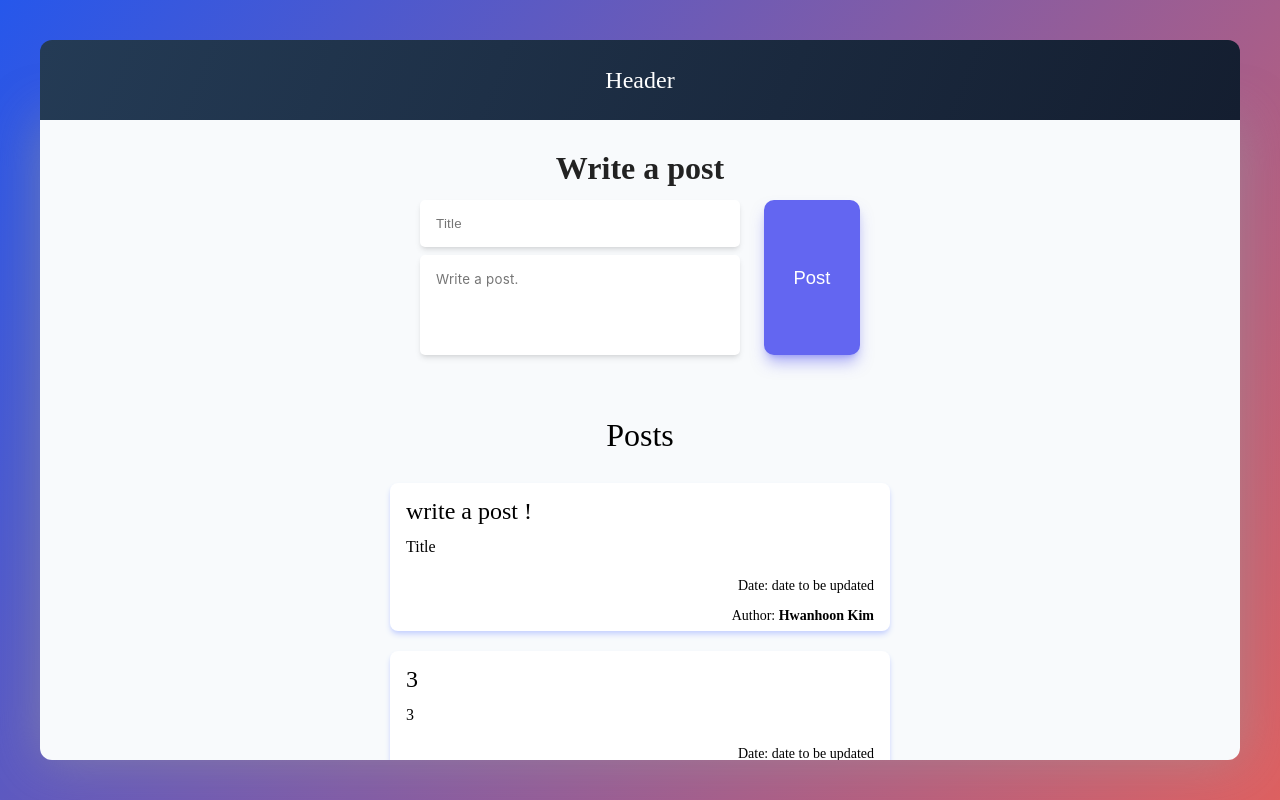
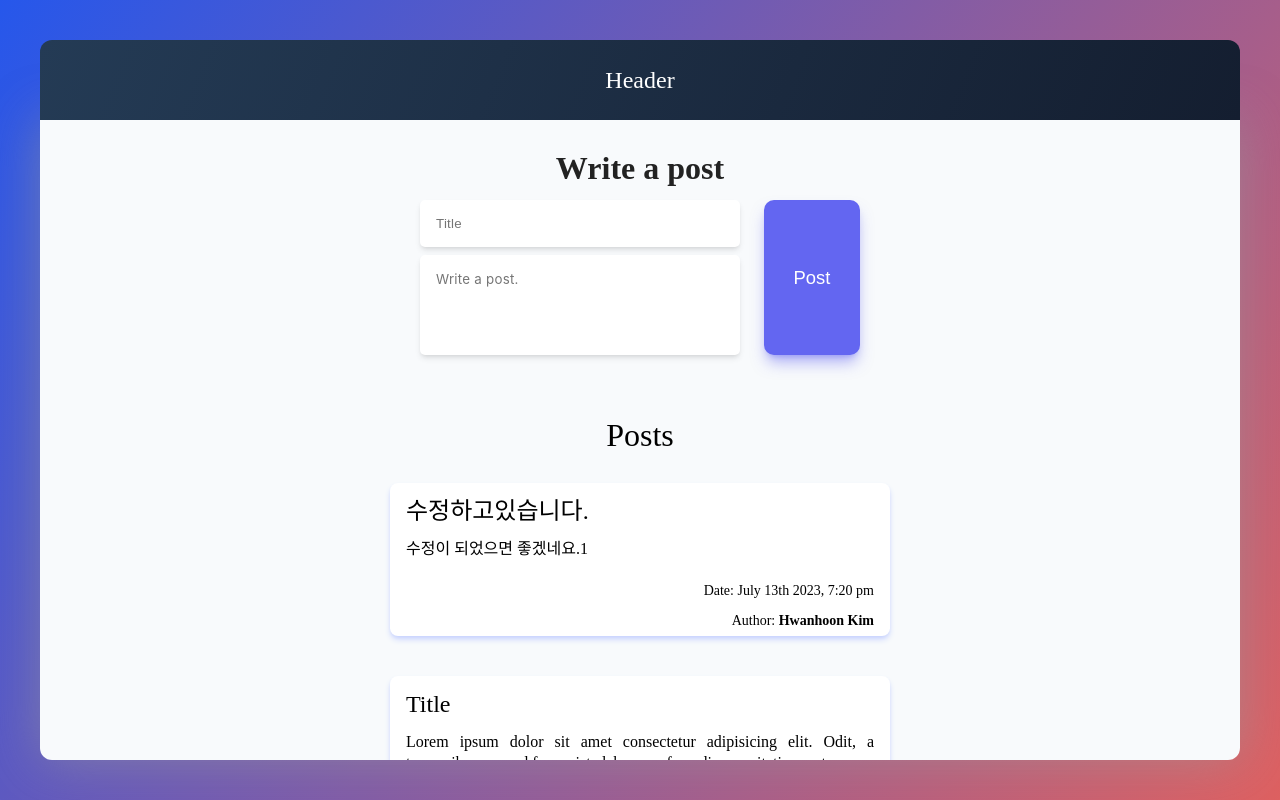
Before and after one commit to kimhwanhoon/react_lv4_assignment, a React (Create React App) app: page / in a window 1280 px wide. Built offline with nearby package versions, Linux system fonts and the light colour scheme; data requests are answered from the project's data file.

Commit message:
beta done

```diff
--- a/db.json
+++ b/db.json
@@ -2,66 +2,17 @@
   "posts": [
     {
       "author": "Hwanhoon Kim",
-      "content": "Title",
-      "date": "date to be updated",
-      "title": "write a post !",
+      "content": "수정이 되었으면 좋겠네요.1",
+      "date": "July 13th 2023, 7:20 pm",
+      "title": "수정하고있습니다.",
       "id": 1
     },
     {
       "author": "Hwanhoon Kim",
-      "content": "3",
-      "date": "date to be updated",
-      "title": "3",
-      "id": 3
-    },
-    {
-      "author": "Hwanhoon Kim",
-      "content": "2",
-      "date": "date to be updated",
-      "title": "2",
+      "content": "Lorem ipsum dolor sit amet consectetur adipisicing elit. Odit, a temporibus esse ad facere iste labore perferendis exercitationem tempora sapiente fuga voluptatem quod quis minima, totam deleniti velit vitae ipsam?Lorem ipsum dolor sit amet consectetur adipisicing elit. Odit, a temporibus esse ad facere iste labore perferendis exercitationem tempora sapiente fuga voluptatem quod quis Lorem ipsum dolor sit amet consectetur adipisicing elit. Odit, a temporibus esse ad facere iste labore perferendis exercitationem tempora sapiente fuga voluptatem quod quis minima, totam deleniti velit vitae ipsam?Lorem ipsum dolor sit amet consectetur adipisicing elit. Odit, a temporibus esse ad facere iste labore perferendis exercitationem tempora sapiente fuga voluptatem quod quis minima, totam deleniti velit vitae ipsam?Lorem ipsum dolor sit amet consectetur adipisicing elit. Odit, a temporibus esse ad facere iste labore perferendis exercitationem tempora sapiente fuga voluptatem quod quis minima, totam deleniti velit vitae ipsam?minima, totam deleniti velit vitae ipsam?",
+      "date": "July 13th 2023, 7:20 pm",
+      "title": "Title",
       "id": 4
-    },
-    {
-      "author": "Hwanhoon Kim",
-      "content": "4",
-      "date": "date to be updated",
-      "title": "4",
-      "id": 5
-    },
-    {
-      "author": "Hwanhoon Kim",
-      "content": "",
-      "date": "date to be updated",
-      "title": "5",
-      "id": 6
-    },
-    {
-      "author": "Hwanhoon Kim",
-      "content": "",
-      "date": "date to be updated",
-      "title": "6",
-      "id": 7
-    },
-    {
-      "author": "Hwanhoon Kim",
-      "content": "7",
-      "date": "date to be updated",
-      "title": "",
-      "id": 8
-    },
-    {
-      "author": "Hwanhoon Kim",
-      "content": "000",
-      "date": "July 13th 2023, 3:35 pm",
-      "title": "000",
-      "id": 9
-    },
-    {
-      "author": "Hwanhoon Kim",
-      "content": "",
-      "date": "July 13th 2023, 5:18 pm",
-      "title": "",
-      "id": 10
     }
   ],
   "comments": [
--- a/package.json
+++ b/package.json
@@ -3,6 +3,10 @@
   "version": "0.1.0",
   "private": true,
   "dependencies": {
+    "@emotion/react": "^11.11.1",
+    "@emotion/styled": "^11.11.0",
+    "@mui/icons-material": "^5.14.0",
+    "@mui/material": "^5.14.0",
     "@reduxjs/toolkit": "^1.9.5",
     "@testing-library/jest-dom": "^5.16.5",
     "@testing-library/react": "^13.4.0",
--- a/src/components/detail/PostDetail.jsx
+++ b/src/components/detail/PostDetail.jsx
@@ -1,26 +1,101 @@
-import React from 'react'
+import React, { useEffect, useRef, useState } from 'react'
 import THEMEContentForPostDetail from './StyledPostDetail'
-import { useSelector } from 'react-redux'
+import { useDispatch, useSelector } from 'react-redux'
+import { useNavigate, useParams } from 'react-router-dom'
+import { __getPosts } from '../../redux/modules/getPosts'
+import { __editAPost } from '../../redux/modules/editAPost'
+import DeleteIcon from '@mui/icons-material/Delete'
+import { __deleteAPost } from '../../redux/modules/deleteAPost'
 
 const PostDetail = () => {
-  const fetchedData = useSelector((state) => state.detailFetcher)
-  console.log(fetchedData)
+  const [titleValue, setTitleValue] = useState('')
+  const [contentValue, setContentValue] = useState('')
 
+  const dispatch = useDispatch()
+  useEffect(() => {
+    dispatch(__getPosts())
+  }, [dispatch])
+
+  const { error, isError, isLoading, posts } = useSelector(
+    (state) => state.getPosts
+  )
+
+  const postId = useParams().id
+  const targetPost = posts.find((post) => post.id === +postId)
+  useEffect(() => {
+    if (targetPost) {
+      setTitleValue(targetPost?.title)
+      setContentValue(targetPost?.content)
+    }
+  }, [targetPost])
+
+  // close button => back to home page
+  const navigate = useNavigate()
+  const closeClickHandler = () => {
+    navigate('/')
+  }
+  // edit button => edit input, textarea
+  const _title = useRef()
+  const _content = useRef()
+  const _editButton = useRef()
+  const editClickHandler = () => {
+    if (_editButton.current.innerHTML === 'Edit') {
+      alert('이제 수정이 가능합니다.')
+      _editButton.current.innerHTML = 'Confirm'
+      _title.current.removeAttribute('readOnly')
+      _content.current.removeAttribute('readOnly')
+    } else {
+      alert('수정 완료.')
+      _editButton.current.innerHTML = 'Edit'
+      _title.current.setAttribute('readOnly', '')
+      _content.current.setAttribute('readOnly', '')
+      const updatedData = {
+        id: targetPost.id,
+        newData: {
+          title: titleValue,
+          content: contentValue,
+        },
+      }
+      dispatch(__editAPost(updatedData))
+    }
+  }
+  // delete icon => delete a post and navigate back to homepage.
+  const deleteIconClickHandler = () => {
+    alert('삭제되었습니다.')
+    dispatch(__deleteAPost(targetPost.id))
+    navigate('/')
+  }
   return (
     <THEMEContentForPostDetail>
       <div id="detail-header">
         <h1>Detail</h1>
       </div>
+      {isLoading ? (
+        <div className="detail-alert-container">
+          <h1>Loading</h1>
+        </div>
+      ) : isError ? (
+        <div className="detail-alert-container">
+          <h1>error</h1>
+          <p>{error}</p>
+        </div>
+      ) : (
         <div id="detail-container">
           <div>
+            <DeleteIcon
+              id="delete-icon"
+              onClick={() => deleteIconClickHandler()}
+            />
             <p className="detail-subtitles">Title:</p>
             <input
               className="detail-inputs"
               id="detail-title"
               type="text"
               name="title"
-            value={fetchedData.title}
+              value={titleValue}
               readOnly
+              ref={_title}
+              onChange={(e) => setTitleValue(e.target.value)}
             />
           </div>
           <div>
@@ -29,23 +104,34 @@ const PostDetail = () => {
               className="detail-inputs"
               id="detail-content"
               name="content"
-            value={fetchedData.content}
+              value={contentValue}
               readOnly
+              ref={_content}
+              onChange={(e) => setContentValue(e.target.value)}
             ></textarea>
           </div>
           <div id="detail-date-container">
             <p>
-            Author: <span>{fetchedData.author}</span>
+              Author: <span>{targetPost?.author}</span>
             </p>
             <p>
-            Date: <span>{fetchedData.date}</span>
+              Date: <span>{targetPost?.date}</span>
             </p>
           </div>
           <div id="detail-button-container">
-          <button id="detail-edit-button">Edit</button>
-          <button id="detail-close-button">Close</button>
+            <button
+              id="detail-edit-button"
+              onClick={() => editClickHandler()}
+              ref={_editButton}
+            >
+              Edit
+            </button>
+            <button id="detail-close-button" onClick={closeClickHandler}>
+              Close
+            </button>
           </div>
         </div>
+      )}
     </THEMEContentForPostDetail>
   )
 }
--- a/src/components/detail/StyledPostDetail.js
+++ b/src/components/detail/StyledPostDetail.js
@@ -4,16 +4,12 @@ const THEMEContentForPostDetail = styled.div`
   position: fixed;
   display: flex;
   flex-direction: column;
-  width: 500px;
-  /* height: 400px; */
+  width: 575px;
   background-color: #f8fafc;
   top: 50%;
   left: 50%;
   transform: translate(-50%, -50%);
   border-radius: 12px;
-  box-shadow:
-    0 4px 10px 0px #c7d2fe,
-    0 2px 10px 0px #c7d2fe;
   transition: all 0.3s ease-in-out 0s;
 
   #detail-header {
@@ -25,6 +21,7 @@ const THEMEContentForPostDetail = styled.div`
     height: 65px;
     width: 100%;
     background: linear-gradient(292deg, #073738, #243b55);
+    transition: all 0.3s ease-in-out 0s;
   }
   #detail-header h1 {
     font-size: 1.75rem;
@@ -40,6 +37,8 @@ const THEMEContentForPostDetail = styled.div`
     align-items: center;
     background-color: #f8fafc;
     border-radius: 0 0 10px 10px;
+    transition: all 0.3s ease-in-out 0s;
+    position: relative;
   }
 
   #detail-title {
@@ -57,7 +56,7 @@ const THEMEContentForPostDetail = styled.div`
 
   #detail-content {
     border-radius: 4px;
-    height: 120px;
+    height: 200px;
     border: none;
     outline: none;
     font-size: 1rem;
@@ -74,7 +73,7 @@ const THEMEContentForPostDetail = styled.div`
   }
 
   .detail-inputs {
-    width: 350px;
+    width: 450px;
     padding: 1rem;
   }
   #detail-date-container {
@@ -118,5 +117,29 @@ const THEMEContentForPostDetail = styled.div`
   #detail-close-button {
     background-color: #13142f;
   }
+  /* loading, error */
+  .detail-alert-container {
+    display: flex;
+    justify-content: center;
+    align-items: center;
+    height: 450px;
+  }
+  .detail-alert-container h1 {
+    font-size: 2rem;
+    font-weight: 600;
+  }
+  /* end of loading, error */
+  #delete-icon {
+    position: absolute;
+    top: 1rem;
+    right: 1rem;
+    color: #222;
+    transition: cubic-bezier(0, 0, 0.2, 1) 0.2s;
+    cursor: pointer;
+    font-size: 1.75rem;
+  }
+  #delete-icon:hover {
+    transform: scale(1.1);
+  }
 `
 export default THEMEContentForPostDetail
--- a/src/components/readPosts/ReadPosts.jsx
+++ b/src/components/readPosts/ReadPosts.jsx
@@ -2,13 +2,12 @@ import React, { useEffect } from 'react'
 import { useDispatch, useSelector } from 'react-redux'
 import { styled } from 'styled-components'
 import { __getPosts } from '../../redux/modules/getPosts'
-import Detail from '../../pages/Detail'
-import { detailModalToggler } from '../../redux/modules/detailSwitch'
 import { detailDataFetcher } from '../../redux/modules/detailDataFetch'
+import { useNavigate } from 'react-router-dom'
 
 const ReadPosts = () => {
   const dispatch = useDispatch()
-
+  const navigate = useNavigate()
   useEffect(() => {
     dispatch(__getPosts())
   }, [dispatch])
@@ -16,14 +15,11 @@ const ReadPosts = () => {
   const { error, isError, isLoading, posts } = useSelector((state) => {
     return state.getPosts
   })
-  const detailModalSwitch = useSelector((state) => {
-    return state.detailPost.detailModalSwitch
-  })
-  const openDetailModal = (e, switcher) => {
-    dispatch(detailModalToggler(!switcher))
+
+  const openDetailModal = (e, post) => {
+    navigate(`post/${post.id}`)
     const _id = e.currentTarget.getAttribute('_id')
     const targetPost = posts.filter((post) => post.id === +_id)
-    // detail dispatch 만들어서 해야겠다.
     dispatch(detailDataFetcher(...targetPost))
   }
   return (
@@ -39,11 +35,11 @@ const ReadPosts = () => {
         ) : (
           posts.map((post) => {
             return (
+              <div key={post.id}>
                 <div
                   className="post-container"
-                key={post.id}
                   _id={post.id}
-                onClick={(e) => openDetailModal(e, detailModalSwitch)}
+                  onClick={(e) => openDetailModal(e, post)}
                 >
                   <h1 className="post-title post-components">{post.title}</h1>
                   <p className="post-content post-components">{post.content}</p>
@@ -52,11 +48,13 @@ const ReadPosts = () => {
                     Author: <span className="author-name">{post.author}</span>
                   </p>
                 </div>
+                {/* empty-div 한 이유: overflow때문에 margin bottom이 안 먹혀서 맨 밑의 카드가 보기 흉하게 여백없이 밑과 닿아있기에 임시 방편으로 empty-div를 만듬 */}
+                <div className="empty-div">&nbsp;</div>
+              </div>
             )
           })
         )}
       </div>
-      {detailModalSwitch ? <Detail /> : null}
     </STYLEDcontainer>
   )
 }
@@ -100,6 +98,8 @@ const STYLEDcontainer = styled.div`
   }
   .post-content {
     padding: 1rem;
+    line-height: 1.3;
+    text-align: justify;
   }
   .post-date {
     font-size: 0.875rem;
--- a/src/components/writePost/StyledWriteAPost.js
+++ b/src/components/writePost/StyledWriteAPost.js
@@ -39,8 +39,10 @@ const ThemeContentForWriteAPost = styled.div`
   }
   #write-button-container {
     display: flex;
+    /* align-items: center; */
   }
   button {
+    /* height: 100px; */
     background-color: #6366f1;
     width: 6rem;
     border: none;
--- a/src/components/writePost/WriteAPost.jsx
+++ b/src/components/writePost/WriteAPost.jsx
@@ -13,9 +13,9 @@ const WriteAPost = () => {
   const postClickHandler = () => {
     const newData = {
       author: 'Hwanhoon Kim',
-      content: titleInput.current.value,
+      content: postTextarea.current.value,
       date: dateFormatter(),
-      title: postTextarea.current.value,
+      title: titleInput.current.value,
     }
     dispatch(__writeAPost(newData))
     dispatch(__getPosts())
--- a/src/index.css
+++ b/src/index.css
@@ -12,3 +12,8 @@ code {
   font-family: source-code-pro, Menlo, Monaco, Consolas, 'Courier New',
     monospace;
 }
+
+.empty-div {
+  height: 20px;
+  width: 100px;
+}
--- a/src/redux/config/configStore.js
+++ b/src/redux/config/configStore.js
@@ -1,15 +1,17 @@
 import { configureStore } from '@reduxjs/toolkit'
 import getPostsSlice from '../modules/getPosts'
 import writeAPostSlice from '../modules/writeAPost'
-import detailModalToggleSlice from '../modules/detailSwitch'
 import detailDataFetchSlice from '../modules/detailDataFetch'
+import editAPostSlice from '../modules/editAPost'
+import deleteAPostSlice from '../modules/deleteAPost'
 
 const store = configureStore({
   reducer: {
     getPosts: getPostsSlice.reducer,
     postAPost: writeAPostSlice.reducer,
-    detailPost: detailModalToggleSlice.reducer,
     detailFetcher: detailDataFetchSlice.reducer,
+    editAPost: editAPostSlice.reducer,
+    deleteAPost: deleteAPostSlice.reducer,
   },
   devTools: process.env.BASE_URL !== 'production', // 개발 환경에서만 Redux DevTools를 활성화
 })
--- /dev/null
+++ b/src/redux/modules/deleteAPost.js
@@ -0,0 +1,52 @@
+import { createAsyncThunk, createSlice } from '@reduxjs/toolkit'
+import api from '../../axios/api'
+
+export const __deleteAPost = createAsyncThunk(
+  'deleteAPost',
+  async (payload, thunkAPI) => {
+    try {
+      console.log(1, payload)
+      console.log(2, thunkAPI)
+      await api.delete(`/posts/${payload}`)
+      return payload.id
+    } catch (error) {
+      return thunkAPI.rejectWithValue(error)
+    }
+  }
+)
+
+const content = {
+  name: 'Delete a post',
+  initialState: {
+    post: [],
+    isLoading: false,
+    isError: false,
+    error: null,
+  },
+  reducers: {},
+  extraReducers: (builder) => {
+    builder
+      .addCase(__deleteAPost.pending, (state, action) => {
+        state.isLoading = true
+        state.isError = false
+      })
+      .addCase(__deleteAPost.fulfilled, (state, action) => {
+        state.isLoading = false
+        state.isError = false
+        state.posts = action.payload
+      })
+      .addCase(__deleteAPost.rejected, (state, action) => {
+        state.isLoading = false
+        state.isError = true
+        state.error = action.payload
+      })
+      .addDefaultCase((state, action) => {
+        return state
+      })
+  },
+}
+
+const deleteAPostSlice = createSlice(content)
+
+export default deleteAPostSlice
+export const { editAPost } = deleteAPostSlice.actions
--- a/src/redux/modules/detailSwitch.js
+++ /dev/null
@@ -1,18 +0,0 @@
-import { createSlice } from '@reduxjs/toolkit'
-
-const content = {
-  name: 'detail switch',
-  initialState: {
-    detailModalSwitch: false,
-  },
-  reducers: {
-    detailModalToggler: (state, action) => {
-      return { ...state, detailModalSwitch: action.payload }
-    },
-  },
-}
-
-const detailModalToggleSlice = createSlice(content)
-
-export default detailModalToggleSlice
-export const { detailModalToggler } = detailModalToggleSlice.actions
--- /dev/null
+++ b/src/redux/modules/editAPost.js
@@ -0,0 +1,50 @@
+import { createAsyncThunk, createSlice } from '@reduxjs/toolkit'
+import api from '../../axios/api'
+
+export const __editAPost = createAsyncThunk(
+  'editAPost',
+  async (payload, thunkAPI) => {
+    try {
+      await api.patch(`/posts/${payload.id}`, payload.newData)
+      return payload.id
+    } catch (error) {
+      return thunkAPI.rejectWithValue(error)
+    }
+  }
+)
+
+const content = {
+  name: 'Edit a post',
+  initialState: {
+    post: [],
+    isLoading: false,
+    isError: false,
+    error: null,
+  },
+  reducers: {},
+  extraReducers: (builder) => {
+    builder
+      .addCase(__editAPost.pending, (state, action) => {
+        state.isLoading = true
+        state.isError = false
+      })
+      .addCase(__editAPost.fulfilled, (state, action) => {
+        state.isLoading = false
+        state.isError = false
+        state.posts = action.payload
+      })
+      .addCase(__editAPost.rejected, (state, action) => {
+        state.isLoading = false
+        state.isError = true
+        state.error = action.payload
+      })
+      .addDefaultCase((state, action) => {
+        return state
+      })
+  },
+}
+
+const editAPostSlice = createSlice(content)
+
+export default editAPostSlice
+export const { editAPost } = editAPostSlice.actions
```
Also changed, not shown: 1 other file (tests, documents, lock files or other folders). Lines whose indentation alone changed are shown as unchanged.
